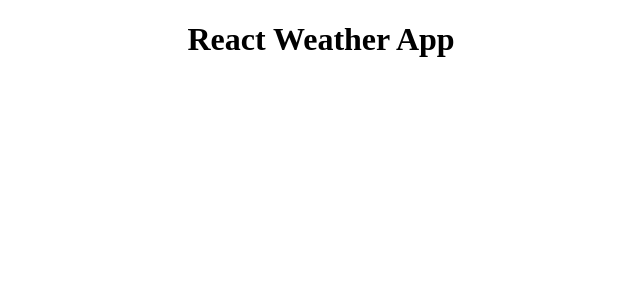
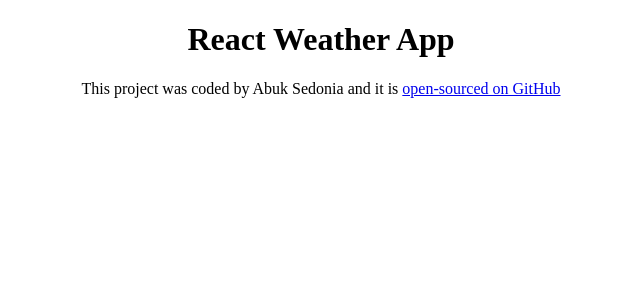
Before and after one commit to Abuk974/speed-my-app, a React (Create React App) app: page / in a window 1280 px wide. Shown: the top 300 px of the page, without its empty margins (319-959 px from the left). Built offline with nearby package versions, Linux system fonts and the light colour scheme.

Commit message:
Added git repository Url

```diff
--- a/src/App.js
+++ b/src/App.js
@@ -1,10 +1,18 @@
-
+import React from 'react';
 import './App.css';
 
 function App() {
   return (
     <div className="App">
+
       <h1>React Weather App</h1>
+
+      <footer>
+      This project was coded by Abuk Sedonia and it is {""}
+      <a href="https://github.com/Abuk974/speed-my-app?" target="blank">
+      open-sourced on GitHub
+      </a>
+      </footer>
     </div>
   );
 }
```
